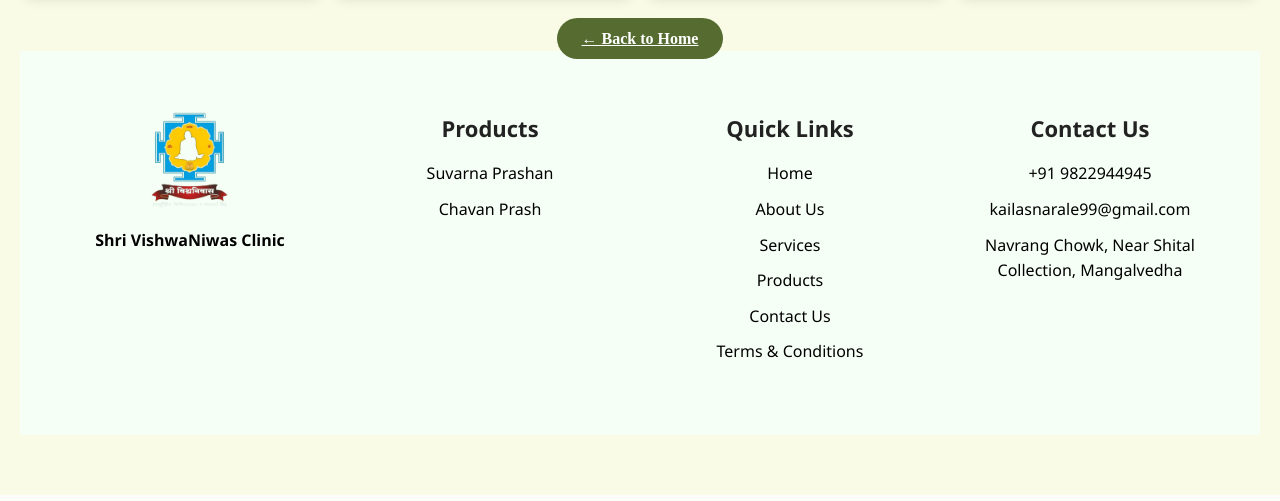
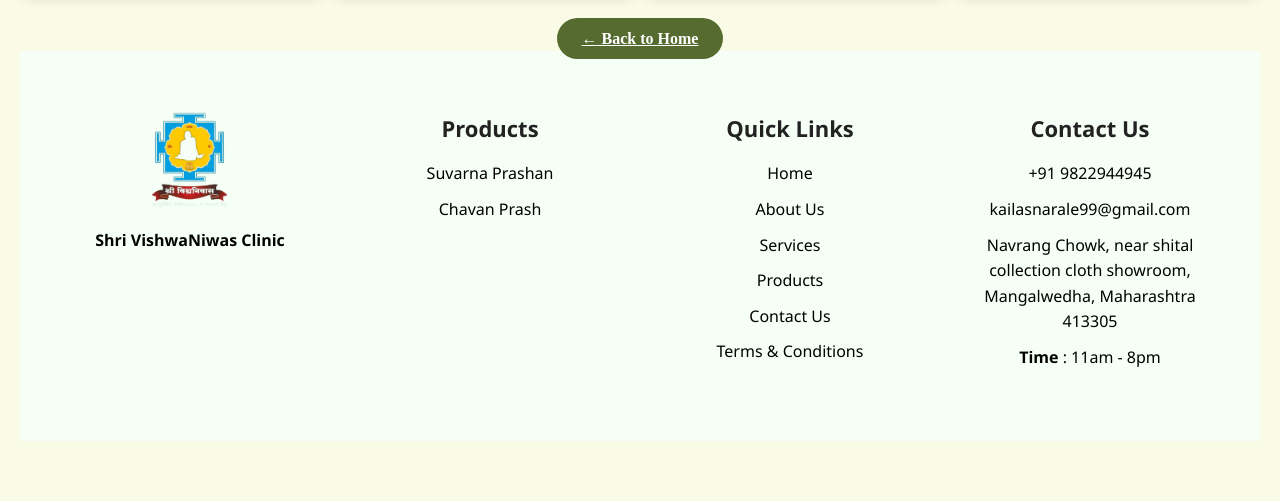
Before and after one commit to vishwapalshinde/Ayurveda-Web-Main, a Flask app: template templates/treatments_clean.html in a window 1280 px wide. Shown: the part 1429-1930 px from the top of the page. Run offline with Flask 3, Linux system fonts and the light colour scheme; the template is opened without the code that fills it, so the values that code supplies are empty.

Commit message:
Update treatments_clean.html

```diff
--- a/templates/treatments_clean.html
+++ b/templates/treatments_clean.html
@@ -184,7 +184,11 @@
             <li> +91 9822944945</li>
 
             <li> kailasnarale99@gmail.com</li>
-            <li> Navrang Chowk, Near Shital Collection, Mangalvedha</li>
+            <li>
+              Navrang Chowk, near shital collection cloth showroom, Mangalwedha,
+              Maharashtra 413305
+            </li>
+            <li><b>Time</b> : 11am - 8pm</li>
           </ul>
         </div>
       </div>
```
